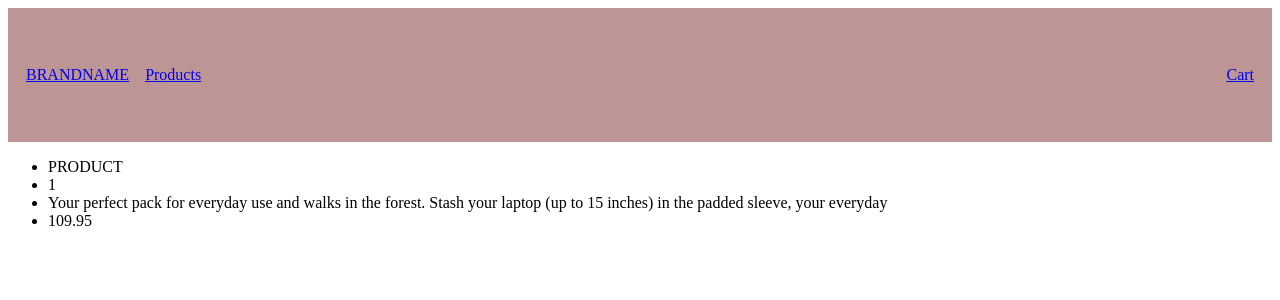
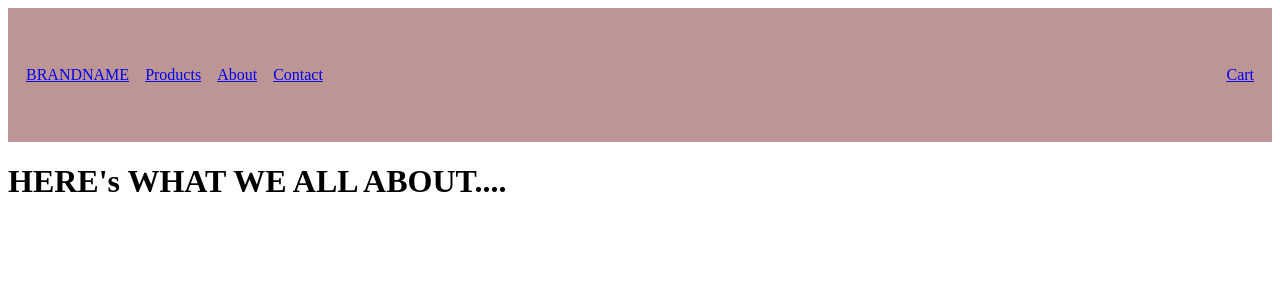
Before and after one commit to LizzieChibvuri/shopping-cart, a React (Create React App) app: page /about in a window 1280 px wide. Shown: the top 300 px of the page. Built offline with nearby package versions, Linux system fonts and the light colour scheme.

Commit message:
Routing and products page styling

```diff
--- a/package.json
+++ b/package.json
@@ -14,6 +14,7 @@
     "node-sass": "^7.0.1",
     "react": "^17.0.2",
     "react-dom": "^17.0.2",
+    "react-router-dom": "^6.2.1",
     "react-scripts": "5.0.0",
     "typescript": "^4.5.5",
     "web-vitals": "^2.1.4"
--- a/src/App.tsx
+++ b/src/App.tsx
@@ -1,25 +1,16 @@
 
 import React from 'react';
 import NavBar from './components/Navbar';
-import ProductComponent from './components/Product';
-import { Product } from './models/products.interface';
+
+import { Product } from './models/product.interface';
 import "./App.scss"
-
-const product ={
-  id:1,
-title:"Fjallraven - Foldsack No. 1 Backpack, Fits 15 Laptops",
-price:109.95,
-description:"Your perfect pack for everyday use and walks in the forest. Stash your laptop (up to 15 inches) in the padded sleeve, your everyday",
-category:"men's clothing","image":"https://fakestoreapi.com/img/81fPKd-2AYL._AC_SL1500_.jpg",
-rating:
-{rate:3.9,count:120}
-} as Product
+import { Outlet } from 'react-router-dom';
 
 function App() {
   return (
    <>
-   <NavBar/>
-  <ProductComponent product={product}/>
+    <NavBar/>
+    <Outlet/>
    </>
   );
 }
--- /dev/null
+++ b/src/components/About.tsx
@@ -0,0 +1,9 @@
+import React from 'react'
+
+const AboutComponent=()=>{
+  return(
+    <h1>HERE's WHAT WE ALL ABOUT....</h1>
+  )
+}
+
+export default AboutComponent
--- /dev/null
+++ b/src/components/Cart.tsx
@@ -0,0 +1,9 @@
+import React from 'react'
+
+const CartComponent=()=>{
+  return(
+    <h1>YOUR CART ITEMS </h1>
+  )
+}
+
+export default CartComponent
--- /dev/null
+++ b/src/components/Contacts.tsx
@@ -0,0 +1,17 @@
+import React from 'react'
+
+const ContactComponent=()=>{
+  return(
+    <>
+        <h1>PLEASE CONTACT US: </h1>
+        <address>
+          101,
+          Fife Street,
+          Durban
+        </address>
+    </>
+
+  )
+}
+
+export default ContactComponent
--- a/src/components/Navbar.tsx
+++ b/src/components/Navbar.tsx
@@ -1,12 +1,15 @@
 import React from 'react'
+import { Link } from 'react-router-dom'
 
 const NavBar=()=>{
   return (
     <div className="navBar">
       <ul>
-        <li className='leftMenu'><a href="LOGO">BRANDNAME</a></li>
-        <li className='leftMenu'><a href="products">Products</a></li>
-        <li className='rightMenu'><a href="cart">Cart</a></li>
+        <li className='leftMenu'><Link to="/product">BRANDNAME</Link></li>
+        <li className='leftMenu'><Link to="/products">Products</Link></li>
+        <li className='leftMenu'><Link to="/about">About</Link></li>
+        <li className='leftMenu'><Link to="/contact">Contact</Link></li>
+        <li className='rightMenu'><Link to="/cart">Cart</Link></li>
       </ul>
     </div>
 
--- a/src/components/Product.tsx
+++ b/src/components/Product.tsx
@@ -1,18 +1,19 @@
 import React from 'react'
-import { Product } from '../models/products.interface'
+import { Product } from '../models/product.interface'
 
-export interface ProductsProp{
+interface ProductsProp{
   product:Product
 }
 const ProductComponent=(props:ProductsProp)=>{
 return(
 <>
-<ul>
-  <li>PRODUCT</li>
-  <li>{props.product.id}</li>
-  <li>{props.product.description}</li>
-  <li>{props.product.price}</li>
-</ul>
+<div className="product-card">
+  <img src={props.product.image}></img>
+  <h1>{props.product.title}</h1>
+  <p className="price">{props.product.price}</p>
+  <p>{props.product.description}</p>
+  <p><button>Add to Cart</button></p>
+</div>
 </>)
 }
 
--- /dev/null
+++ b/src/components/Products.tsx
@@ -0,0 +1,9 @@
+import React from 'react'
+
+const ProductsComponent=()=>{
+  return(
+    <h1>PRODUCTS </h1>
+  )
+}
+
+export default ProductsComponent
--- a/src/index.tsx
+++ b/src/index.tsx
@@ -1,11 +1,39 @@
 import React from 'react';
 import ReactDOM from 'react-dom';
+import { BrowserRouter, Route, Routes } from "react-router-dom";
 import App from './App';
+import AboutComponent from './components/About';
+import CartComponent from './components/Cart';
+import ContactComponent from './components/Contacts';
+import ProductComponent from './components/Product';
+import Products from './components/Products';
+import { Product } from './models/product.interface';
+
 import reportWebVitals from './reportWebVitals';
+
+const product ={
+  id:1,
+  title:"Fjallraven - Foldsack No. 1 Backpack, Fits 15 Laptops",
+  price:109.95,
+  description:"Your perfect pack for everyday use and walks in the forest. Stash your laptop (up to 15 inches) in the padded sleeve, your everyday",
+  category:"men's clothing","image":"https://fakestoreapi.com/img/81fPKd-2AYL._AC_SL1500_.jpg",
+  rating:
+  {rate:3.9,count:120}
+  } as Product
 
 ReactDOM.render(
   <React.StrictMode>
-    <App />
+    <BrowserRouter>
+    <Routes>
+      <Route path="/" element={ <App/>}>
+        <Route path="/products" element={ <Products/>}/>
+        <Route path="/product" element={ <ProductComponent product={product}/>}/>
+        <Route path="/cart" element={ <CartComponent/>}/>
+        <Route path="/contact" element={ <ContactComponent/>}/>
+        <Route path="/about" element={ <AboutComponent/>}/>
+     </Route>
+    </Routes>
+    </BrowserRouter>
   </React.StrictMode>,
   document.getElementById('root')
 );
--- a/src/styles/_main.scss
+++ b/src/styles/_main.scss
@@ -1,4 +1,5 @@
 @import "variables";
+@import "product";
 
 .navBar{
   background-color: $header-color;
--- /dev/null
+++ b/src/styles/_product.scss
@@ -0,0 +1,10 @@
+.product-card{
+  box-shadow:darksalmon;
+ width:75%;
+ height: 75%;
+  // margin:inherit;
+  // padding:50px;
+  text-align: center;
+  font-family: arial;
+  align-content: center;
+}
```
Also changed, not shown: src/models/product.interface.ts (renamed from src/models/products.interface.ts), 1 other file (tests, documents, lock files or other folders).
